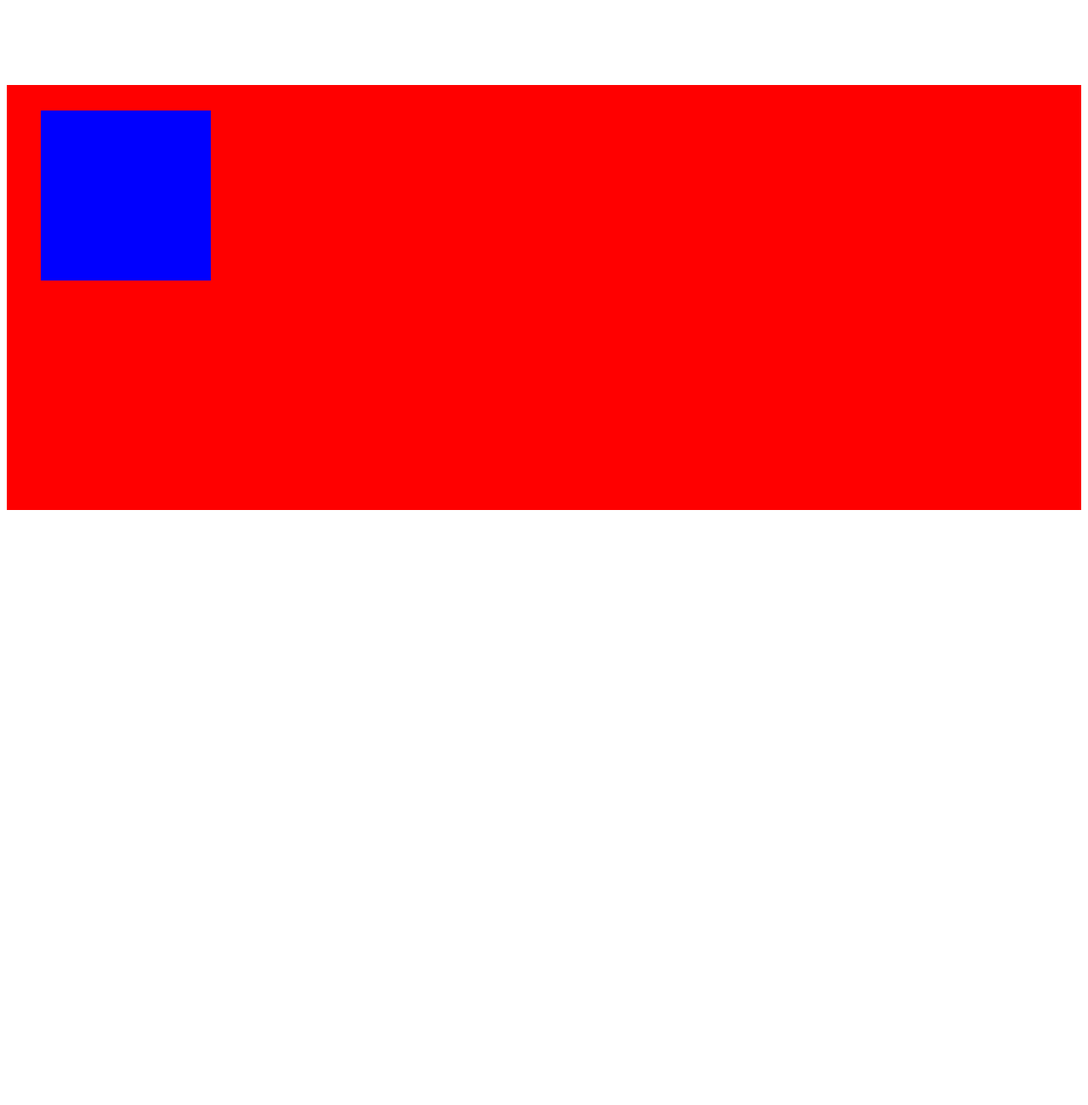
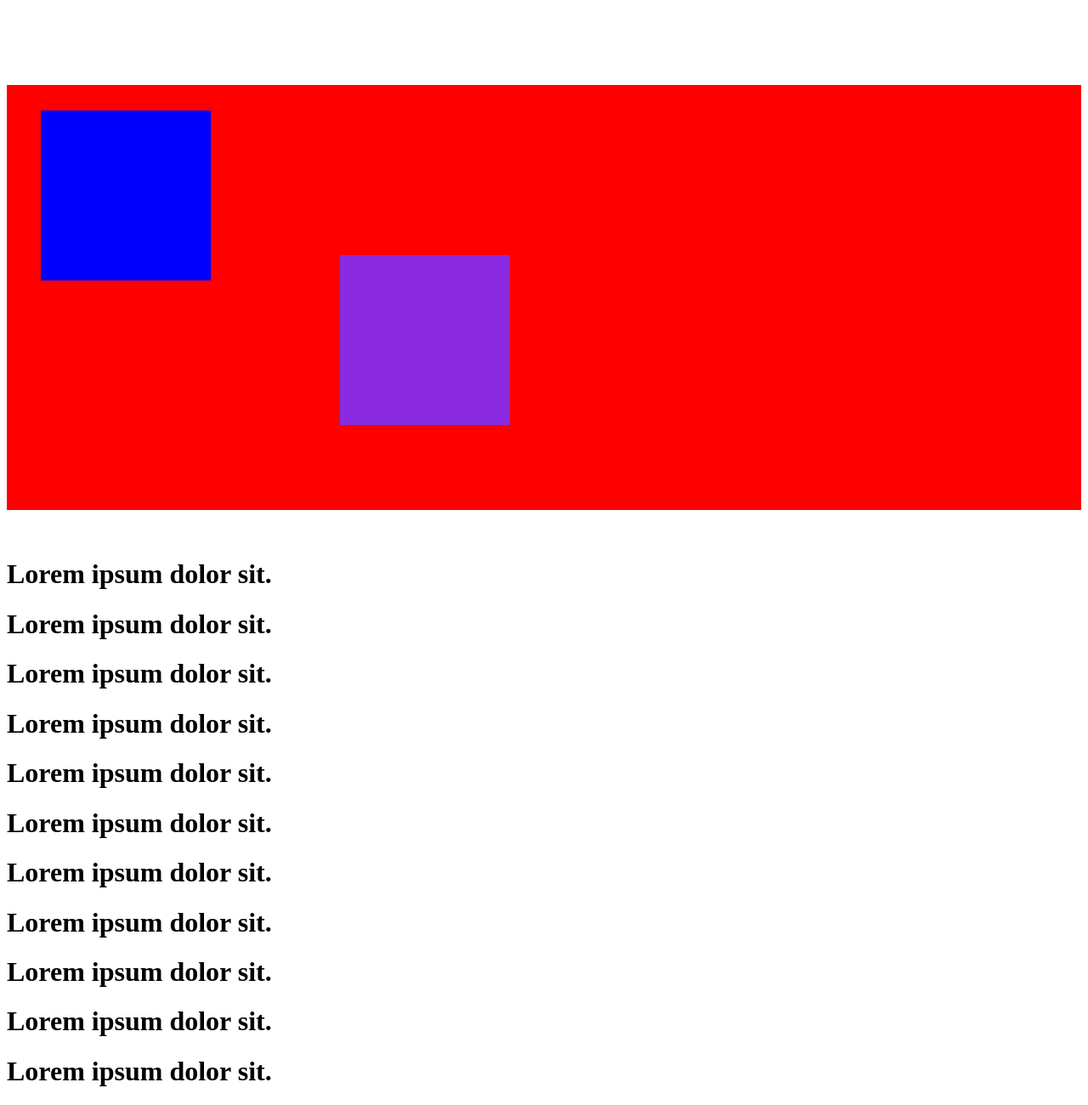
Before and after one commit to vikashkrsingh1003/HTML-AND-CSS, a plain HTML site: page basicstructure.txt/animation.html in a window 1280 px wide. Shown: the part 100-1400 px from the top of the page at 85% size. Before the commit the page ends 800 px from the top, so only its background shows below. Drawn offline with Linux system fonts and the light colour scheme.

Commit message:
position

```diff
--- a/basicstructure.txt/animatin.css
+++ b/basicstructure.txt/animatin.css
@@ -15,3 +15,14 @@
 
 
 }
+.box{
+    background-color: blueviolet;
+    height: 200px;
+    width: 200px;
+    /* position: sticky;
+    top: 0%; */
+
+    position: fixed;
+    top: 400px;
+    left: 400px;
+}
--- a/basicstructure.txt/animation.html
+++ b/basicstructure.txt/animation.html
@@ -7,10 +7,28 @@
     <link rel="stylesheet" href="animatin.css">
 </head>
 <body>
+
+    <!-- position  -->
      <div class="parant">
         <div class="ch">
 
         </div>
      </div>
+     <br>
+     <br>
+
+     <div class="box">
+     </div>
+     <h1> Lorem ipsum dolor sit.</h1>
+     <h1> Lorem ipsum dolor sit.</h1>
+     <h1> Lorem ipsum dolor sit.</h1>
+     <h1> Lorem ipsum dolor sit.</h1>
+     <h1> Lorem ipsum dolor sit.</h1>
+     <h1> Lorem ipsum dolor sit.</h1>
+     <h1> Lorem ipsum dolor sit.</h1>
+     <h1> Lorem ipsum dolor sit.</h1>
+     <h1> Lorem ipsum dolor sit.</h1>
+     <h1> Lorem ipsum dolor sit.</h1>
+     <h1> Lorem ipsum dolor sit.</h1>
 </body>
 </html>
```
